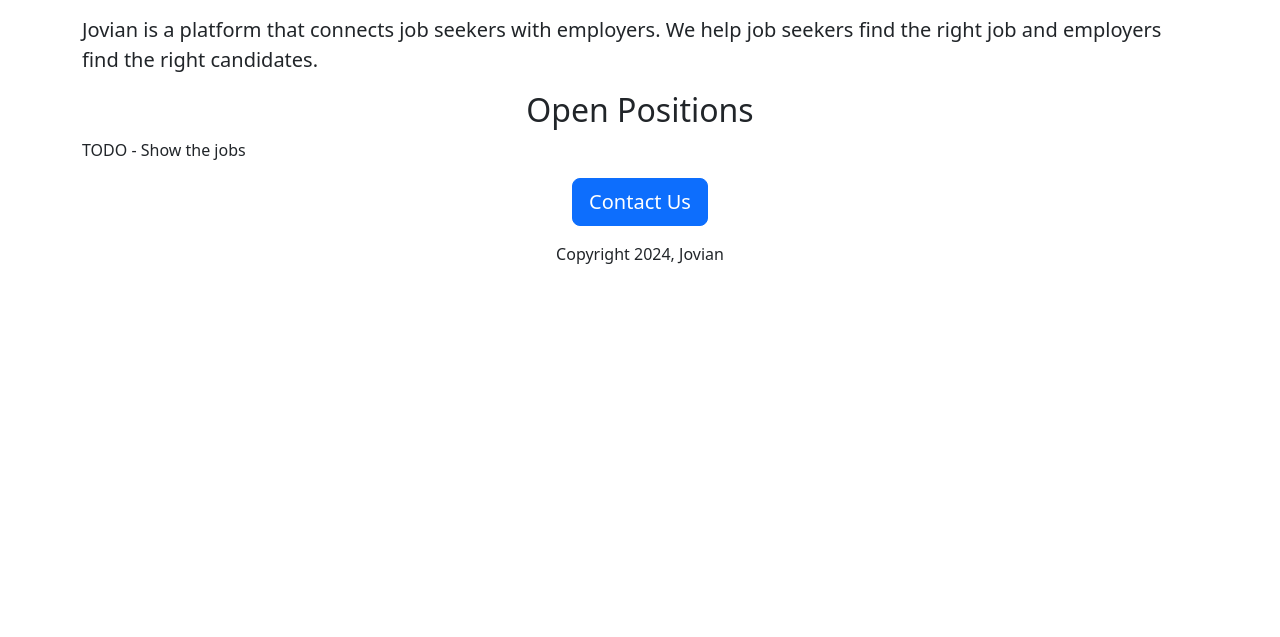
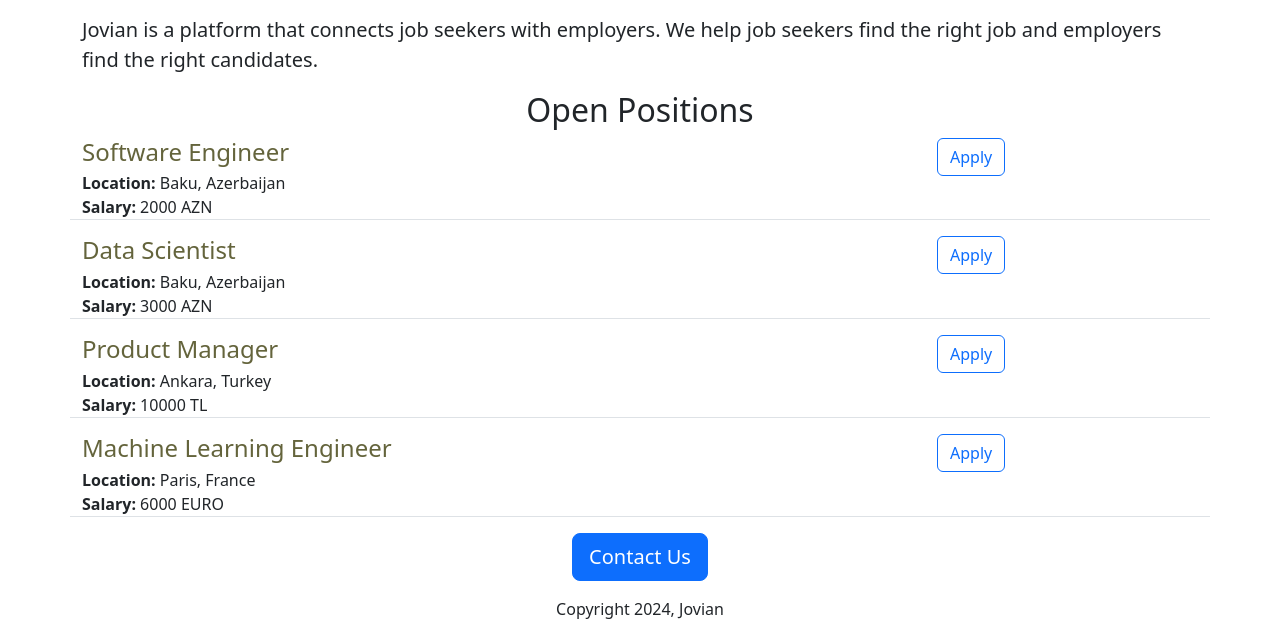
Before and after one commit to qedir314/jovian-careers-website, a Flask app: page / in a window 1280 px wide. Shown: the part 363-1000 px from the top of the page. Before the commit the page ends 627 px from the top, so only its background shows below. Run offline with Flask 3, Linux system fonts and the light colour scheme.

Commit message:
Added Jinja tags

```diff
--- a/app.py
+++ b/app.py
@@ -2,9 +2,40 @@
 
 app = Flask(__name__)
 
+JOBS = [
+    {
+        'id': 1,
+        'title': 'Software Engineer',
+        'location': 'Baku, Azerbaijan',
+        'salary': '2000 AZN',
+    },
+    {
+        'id': 2,
+        'title': 'Data Scientist',
+        'location': 'Baku, Azerbaijan',
+        'salary': '3000 AZN',
+    },
+    {
+        'id': 3,
+        'title': 'Product Manager',
+        'location': 'Ankara, Turkey',
+        'salary': '10000 TL'
+    },
+    {
+        'id': 4,
+        'title': 'Machine Learning Engineer',
+        'location': 'Paris, France',
+        'salary': '6000 EURO'
+    }
+]
+
+
 @app.route("/")
 def hello_world():
-    return render_template("home.html")
+    return render_template("home.html",
+                           jobs=JOBS,
+                           company_name="Jovian")
+
 
 if __name__ == "__main__":
     app.run(host='0.0.0.0', debug=True)
--- a/templates/home.html
+++ b/templates/home.html
@@ -11,19 +11,20 @@
 </head>
 <body>
     <div class="container">
-        <h1 class="text-center mt-2 mb-3">Jovian
-            Careers</h1>
+        <h1 class="text-center mt-2 mb-3">{{company_name}} Careers</h1>
         <div class="text-center">
-            <img id="photo"
-                 class="img-fluid"
-                 src="https://i.gifer.com/1ABW.gif" alt="#">
+            <img id="photo" class="img-fluid" src="https://i.gifer.com/1ABW.gif" alt="#">
         </div>
         <h2 class="text-center mt-2 mb-3">About Jovian</h2>
         <p class="lead">
             Jovian is a platform that connects job seekers with employers. We help job seekers find the right job and employers find the right candidates.
         </p>
         <h2 class="text-center">Open Positions</h2>
-        <p>TODO - Show the jobs</p>
+        <div>
+            {% for job in jobs %}
+                {% include 'jobitems.html' %}
+            {% endfor %}
+        </div>
         <div class="text-center">
             <button class="btn btn-primary btn-lg">Contact Us</button>
             <p class="mt-3">Copyright 2024, Jovian</p>
--- /dev/null
+++ b/templates/jobitems.html
@@ -0,0 +1,20 @@
+<div class="border-bottom row"
+     style="margin-bottom: 16px;">
+    <div class="col-9">
+        <h4 style="color: rgb(100,100,60);margin-bottom: 5px">
+            {{job['title']}}
+        </h4>
+        <div>
+            <b>Location:</b> {{job['location']}}
+        </div>
+        {% if 'salary' in job %}
+        <div>
+            <b>Salary:</b> {{job['salary']}}
+        </div>
+        {% endif %}
+    </div>
+    <div class="col-3">
+        <button type="button" class="btn btn-outline-primary">Apply</button>
+    </div>
+
+</div>
```
